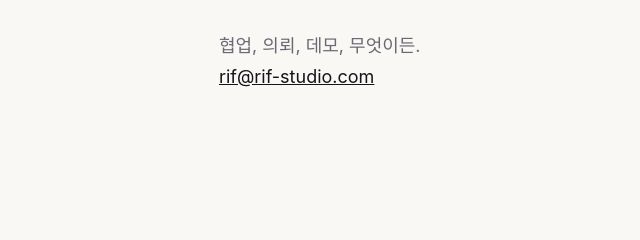
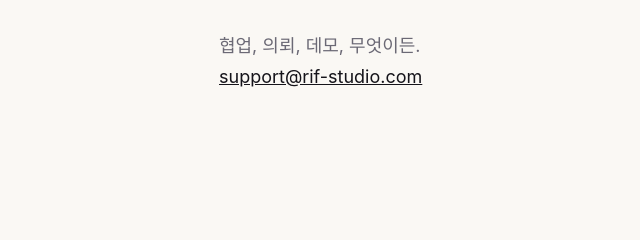
Before and after one commit to fzisawa/rif-studio, a plain HTML site: page contact/index.html in a window 1280 px wide. Shown: the part 256-496 px from the top of the page, 105-745 px from the left. Drawn offline with nearby package versions, Linux system fonts and the light colour scheme; no server answers.

Commit message:
Contact email -> support@rif-studio.com

```diff
--- a/contact/index.html
+++ b/contact/index.html
@@ -3,7 +3,7 @@
 <title>Contact · RIF STUDIO</title><link rel="stylesheet" href="../style.css?v=3"></head><body>
 <header><a class="logo" href="../">RIF<span>STUDIO</span></a><nav><a href="../rif/">RIF</a><a href="../charmbung/">Charmbung</a><a href="../woljae/">Woljae</a><a href="../join/">Join Us</a><a href="../contact/" class="on">Contact</a></nav></header>
 <main><section class="hero"><p class="tag">CONTACT</p><h1>Say hello.</h1>
-<p class="lead">협업, 의뢰, 데모, 무엇이든.<br><a href="mailto:rif@rif-studio.com">rif@rif-studio.com</a></p></section>
+<p class="lead">협업, 의뢰, 데모, 무엇이든.<br><a href="mailto:support@rif-studio.com">support@rif-studio.com</a></p></section>
 <section class="gal" hidden><h2>Gallery</h2><div class="grid" id="grid" data-page="contact"></div></section></main>
 <footer>PANGYO · TOKYO · NEW YORK<br>© RIF STUDIO<a class="adm" href="../admin/" aria-label="admin"><svg viewBox="0 0 24 24" width="14" height="14" aria-hidden="true"><g fill="#9a7ee6"><circle cx="12.0" cy="6.7" r="4.6"/><circle cx="17.0" cy="10.4" r="4.6"/><circle cx="15.1" cy="16.3" r="4.6"/><circle cx="8.9" cy="16.3" r="4.6"/><circle cx="7.0" cy="10.4" r="4.6"/></g><circle cx="12" cy="12" r="1.9" fill="#e4d9ff"/></svg></a></footer>
 <script src="https://cdn.jsdelivr.net/npm/@supabase/supabase-js@2.45.4/dist/umd/supabase.min.js"></script>
```
